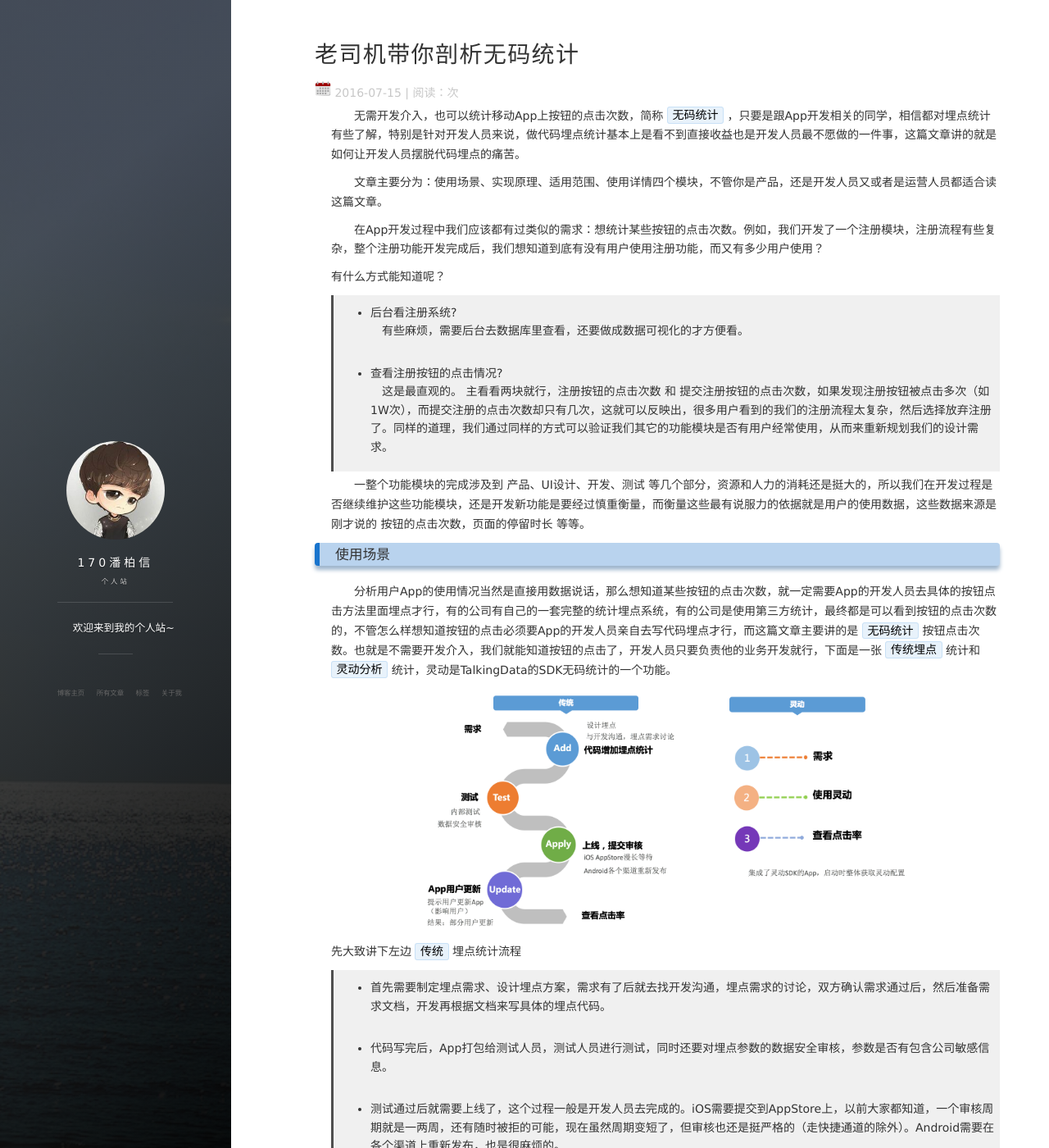
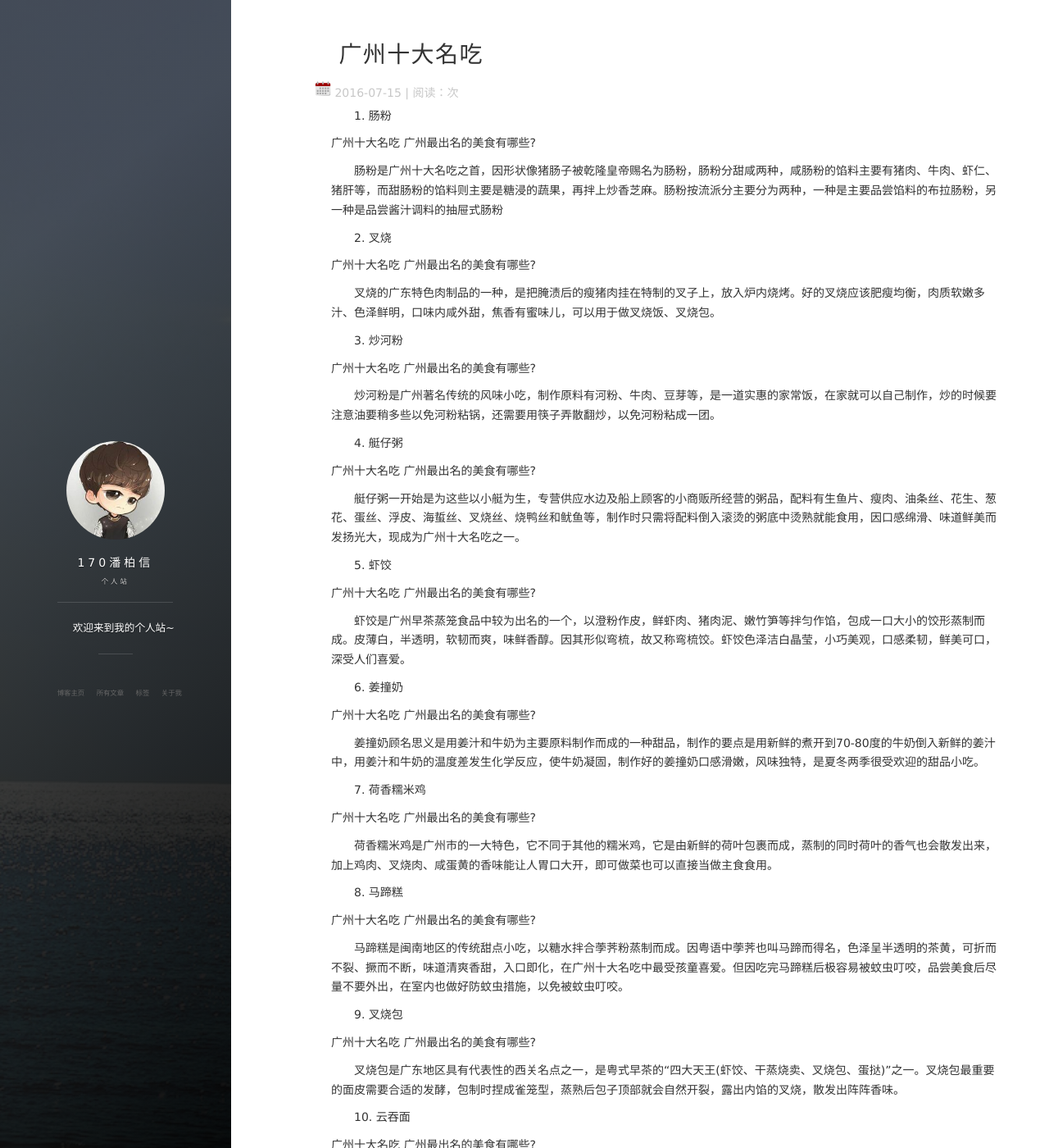
Before and after one commit to lixuan-sunshine/170, a Jekyll site: the page built from _posts/2016-07-15-Codeless.md, in a window 1280 px wide and 1400 px high. Shown: the whole window at 82% size. Built offline with Jekyll 4.4.1, drawn with Linux system fonts in a browser that asks for light colours; nearby versions of some CDN libraries; comment, search, counter and statistics services are not loaded; some of the changed text lies outside the part shown.

Commit message:
Update 2016-07-15-Codeless.md

```diff
--- a/_posts/2016-07-15-Codeless.md
+++ b/_posts/2016-07-15-Codeless.md
@@ -1,71 +1,68 @@
 ---
 layout: post
-title: "老司机带你剖析无码统计"
+title: "　广州十大名吃"
 date: 2016-07-15
-tags: 技术
+tags: 　广州十大名吃
 ---
 
-　　无需开发介入，也可以统计移动App上按钮的点击次数，简称 `无码统计` ，只要是跟App开发相关的同学，相信都对埋点统计有些了解，特别是针对开发人员来说，做代码埋点统计基本上是看不到直接收益也是开发人员最不愿做的一件事，这篇文章讲的就是如何让开发人员摆脱代码埋点的痛苦。
+　　1. 肠粉
 
-　　文章主要分为：使用场景、实现原理、适用范围、使用详情四个模块，不管你是产品，还是开发人员又或者是运营人员都适合读这篇文章。
+广州十大名吃 广州最出名的美食有哪些?
 
-　　在App开发过程中我们应该都有过类似的需求：想统计某些按钮的点击次数。例如，我们开发了一个注册模块，注册流程有些复杂，整个注册功能开发完成后，我们想知道到底有没有用户使用注册功能，而又有多少用户使用？
+　　肠粉是广州十大名吃之首，因形状像猪肠子被乾隆皇帝赐名为肠粉，肠粉分甜咸两种，咸肠粉的馅料主要有猪肉、牛肉、虾仁、猪肝等，而甜肠粉的馅料则主要是糖浸的蔬果，再拌上炒香芝麻。肠粉按流派分主要分为两种，一种是主要品尝馅料的布拉肠粉，另一种是品尝酱汁调料的抽屉式肠粉
 
-有什么方式能知道呢？
+　　2. 叉烧
 
->* 后台看注册系统?
->　有些麻烦，需要后台去数据库里查看，还要做成数据可视化的才方便看。
+广州十大名吃 广州最出名的美食有哪些?
 
->* 查看注册按钮的点击情况?
->　这是最直观的。 主看看两块就行，注册按钮的点击次数 和 提交注册按钮的点击次数，如果发现注册按钮被点击多次（如1W次），而提交注册的点击次数却只有几次，这就可以反映出，很多用户看到的我们的注册流程太复杂，然后选择放弃注册了。同样的道理，我们通过同样的方式可以验证我们其它的功能模块是否有用户经常使用，从而来重新规划我们的设计需求。
+　　叉烧的广东特色肉制品的一种，是把腌渍后的瘦猪肉挂在特制的叉子上，放入炉内烧烤。好的叉烧应该肥瘦均衡，肉质软嫩多汁、色泽鲜明，口味内咸外甜，焦香有蜜味儿，可以用于做叉烧饭、叉烧包。
 
-　　一整个功能模块的完成涉及到 产品、UI设计、开发、测试 等几个部分，资源和人力的消耗还是挺大的，所以我们在开发过程是否继续维护这些功能模块，还是开发新功能是要经过慎重衡量，而衡量这些最有说服力的依据就是用户的使用数据，这些数据来源是刚才说的 按钮的点击次数，页面的停留时长 等等。
+　　3. 炒河粉
 
-### 使用场景
+广州十大名吃 广州最出名的美食有哪些?
 
-　　分析用户App的使用情况当然是直接用数据说话，那么想知道某些按钮的点击次数，就一定需要App的开发人员去具体的按钮点击方法里面埋点才行，有的公司有自己的一套完整的统计埋点系统，有的公司是使用第三方统计，最终都是可以看到按钮的点击次数的，不管怎么样想知道按钮的点击必须要App的开发人员亲自去写代码埋点才行，而这篇文章主要讲的是 `无码统计` 按钮点击次数。也就是不需要开发介入，我们就能知道按钮的点击了，开发人员只要负责他的业务开发就行，下面是一张 `传统埋点` 统计和 `灵动分析` 统计，灵动是TalkingData的SDK无码统计的一个功能。
+　　炒河粉是广州著名传统的风味小吃，制作原料有河粉、牛肉、豆芽等，是一道实惠的家常饭，在家就可以自己制作，炒的时候要注意油要稍多些以免河粉粘锅，还需要用筷子弄散翻炒，以免河粉粘成一团。
 
-<img src="/images/posts/codeless/image01.png" height="300" width="600">
+　　4. 艇仔粥
 
-先大致讲下左边 `传统` 埋点统计流程
+广州十大名吃 广州最出名的美食有哪些?
 
->* 首先需要制定埋点需求、设计埋点方案，需求有了后就去找开发沟通，埋点需求的讨论，双方确认需求通过后，然后准备需求文档，开发再根据文档来写具体的埋点代码。
+　　艇仔粥一开始是为这些以小艇为生，专营供应水边及船上顾客的小商贩所经营的粥品，配料有生鱼片、瘦肉、油条丝、花生、葱花、蛋丝、浮皮、海蜇丝、叉烧丝、烧鸭丝和鱿鱼等，制作时只需将配料倒入滚烫的粥底中烫熟就能食用，因口感绵滑、味道鲜美而发扬光大，现成为广州十大名吃之一。
 
->* 代码写完后，App打包给测试人员，测试人员进行测试，同时还要对埋点参数的数据安全审核，参数是否有包含公司敏感信息。
+　　5. 虾饺
 
->* 测试通过后就需要上线了，这个过程一般是开发人员去完成的。iOS需要提交到AppStore上，以前大家都知道，一个审核周期就是一两周，还有随时被拒的可能，现在虽然周期变短了，但审核也还是挺严格的（走快捷通道的除外）。Android需要在各个渠道上重新发布，也是很麻烦的。
+广州十大名吃 广州最出名的美食有哪些?
 
->* 如果前面几部都顺利完成了的话，接下来就等待用户更新了，如果埋点统计功能跟其它新功能一起上线的话，我们更新就有理由了，如果仅仅这一版仅仅只是埋点统计功能，那么让用户更新App的理由又是一件头疼的事情了，不管怎么样经常让用户更新App多少会对用户用些影响的。
+　　虾饺是广州早茶蒸笼食品中较为出名的一个，以澄粉作皮，鲜虾肉、猪肉泥、嫩竹笋等拌匀作馅，包成一口大小的饺形蒸制而成。皮薄白，半透明，软韧而爽，味鲜香醇。因其形似弯梳，故又称弯梳饺。虾饺色泽洁白晶莹，小巧美观，口感柔韧，鲜美可口，深受人们喜爱。
 
->* 最终的结果应该是部分用户更新了App，那么我们能统计到按钮点击的用户了就只是更新了App的这一部分用户了，而且他们更新的时间是不一样的，最终我们终于可以看需求上的埋点统计了。
+　　6. 姜撞奶
+
+广州十大名吃 广州最出名的美食有哪些?
+
+　　姜撞奶顾名思义是用姜汁和牛奶为主要原料制作而成的一种甜品，制作的要点是用新鲜的煮开到70-80度的牛奶倒入新鲜的姜汁中，用姜汁和牛奶的温度差发生化学反应，使牛奶凝固，制作好的姜撞奶口感滑嫩，风味独特，是夏冬两季很受欢迎的甜品小吃。
+
+　　7. 荷香糯米鸡
+
+广州十大名吃 广州最出名的美食有哪些?
+
+　　荷香糯米鸡是广州市的一大特色，它不同于其他的糯米鸡，它是由新鲜的荷叶包裹而成，蒸制的同时荷叶的香气也会散发出来，加上鸡肉、叉烧肉、咸蛋黄的香味能让人胃口大开，即可做菜也可以直接当做主食食用。
+
+　　8. 马蹄糕
+
+广州十大名吃 广州最出名的美食有哪些?
 
 
-再看看右边 `灵动` 统计流程
 
-同样需要制定需求，但是需求方可以直接根据自己的需求去使用 `灵动` 了，使用了灵动就可以直接看按钮的点击率了，这个过程不需要开发介入，也不需要用户去更新App。
+　　马蹄糕是闽南地区的传统甜点小吃，以糖水拌合荸荠粉蒸制而成。因粤语中荸荠也叫马蹄而得名，色泽呈半透明的茶黄，可折而不裂、撅而不断，味道清爽香甜，入口即化，在广州十大名吃中最受孩童喜爱。但因吃完马蹄糕后极容易被蚊虫叮咬，品尝美食后尽量不要外出，在室内也做好防蚊虫措施，以免被蚊虫叮咬。
 
-　　从这张图可以看出，不需要开发人员介入，可以开发成功，提高开发效率，而且埋点也很灵活，需求人员（可以是产品，也可以是运营）可以直接使用灵动，也不需要用户更新，那么数据反馈会比传统埋点快很多，使用了就可以立即生效，需求方的观察周期也缩短了，能更灵活的做出决策。
+　　9. 叉烧包
 
-### 实现原理
+广州十大名吃 广州最出名的美食有哪些?
 
-　　上面大致介绍了下 `灵动` 能给我们解决什么问题，这里讲的是 `灵动` 是通过什么样的技术手段实现，这里可能对于开发人员来说更喜欢，大家先看一张灵动使用时的一个交互
+　　叉烧包是广东地区具有代表性的西关名点之一，是粤式早茶的“四大天王(虾饺、干蒸烧卖、叉烧包、蛋挞)”之一。叉烧包最重要的面皮需要合适的发酵，包制时捏成雀笼型，蒸熟后包子顶部就会自然开裂，露出内馅的叉烧，散发出阵阵香味。
 
-<img src="/images/posts/codeless/image02.png" height="300" width="500">
+　　10. 云吞面
 
-　　这张图分成两部分看，先看上面，一个用户在操作Client和PC，Client和PC通讯是通过一个Wss的服务器建立的长连接，这是灵动调试时的一个交互。
-　　也就是说，用户使用灵动分析时，需要一个安装自己App的移动设备，这个App必须要集成TalkingData的统计分析SDK才行，SDK初始化时的AppID是在TalkingData创建应用时分配的。另一端用户要打开TalkingData的灵动网页，在App启动的时候摇一摇手机，然后就可以建立一个wss的长连接了。用户就可以直接在网页上给按钮添加监听事件了，添加完成后，在手机上点击该按钮，网页上就会提示被点击，调试完成后点击全部生效，配置数据就会保存到下面https的服务器。
-　　我们的所有用户在启动App的时候，都可以从https服务器里获取到这套配置，客户端根据这套配置找到具体的按钮，监听点击事件，当按钮被点击后，就可以统计到了。
+广州十大名吃 广州最出名的美食有哪些?
 
-接下来再看看灵动调试过程中数据是具体怎么进行数据交互的。
-
-<img src="/images/posts/codeless/image03.png" height="300" width="500">
-
-　　可以看到App客户端和Web端交互主要分为四部分：`设备信息` 、 `App基本结构` 、`控件绑定配置` 、`按钮点击信息` ，`设备信息` 主要是用来确认设备是调试者的设备，因为其它的终端用户也可能会误触发调试，`App基本结构`是用来在Web上展示移动App的，然后在Web上绑定了控件，就会把`控件绑定配置`发送给客户端，客户端根据配置监听绑定，当终端用户点击控件后，客户端就会把`按钮点击信息`传给Web端，Web显示控件被点击。
-
-　　再回头看看实现原理的第一张图片，调试完成数据就会从WSS的长连接服务器存储到HTTPS的服务器，此后其它终端用户只要在再次启动App就能获取到埋点配置了，SDK根据埋点配置去找到具体的控件(按钮)，监听点击，当用户点击控件时就可以调用自定义埋点的方法，之后的数据处理就跟自定义埋点是一样的原理了。
-　　可能有同学会有疑问，所有的App每次启动的时候都会去获取埋点配置，是不是会很耗流量？ 答案是不会的，服务器在没有埋点配置的时候每次将获取不到信息，那么将不会有什么流量消耗。如果服务器有配置了，App才会有些流量消耗的，而且这些配置信息是经过压缩的，所以流量消耗也不大，App获取到了配置之后就会做本地缓存，服务器配置不变的情况下再次获取配置也不会有流量的消耗，只有在下一次运营人员修改了新的控件绑定时才会消耗一些流量。 所以整个无码统计对终端用户的流量的影响是很小的。
-　　你也可以参考这套逻辑试试自己也部署这么一套无码统计，之后就不用再担心运营给的埋点统计需求了，让他们自己去用无码统计吧。
-
-<br>
-
-转载请注明：[潘柏信的博客](http://baixin) » [点击阅读原文](http://baixin.io/2016/07/Codeless/)
+　　云吞就是中原地区常说的“馄饨”，大部分广东人对云吞面都有一种难以割舍的情怀，正宗的云吞面需要”三讲“： 一讲面，最讲究的面应该一点水都不用，正宗竹升面完全靠鸭蛋。这样做出来的面煮出来带点韧度，吃到嘴里非常爽脆; 二讲云吞，馅料要用新鲜的虾球和三分肥七分瘦猪肉混合而成，才能弹牙有嚼劲; 三讲汤，正宗做法是用大地鱼和河虾子熬出来的汤，切忌加味精提鲜。
```
